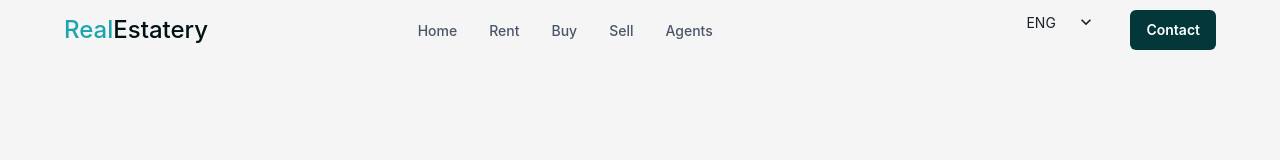
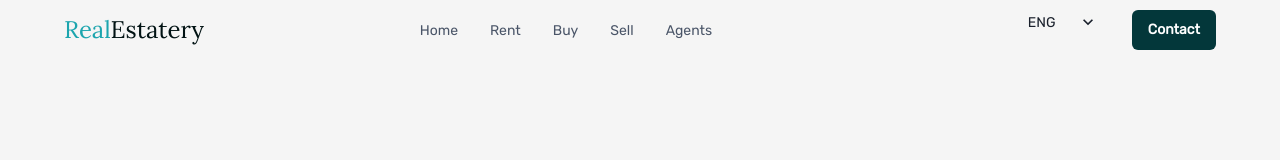
Before and after one commit to Ajyupdate/freestyle, a Next.js app: page / in a window 1280 px wide. Shown: the top 160 px of the page. Built offline with nearby package versions, Linux system fonts and the light colour scheme.

Commit message:
adding font

```diff
--- /dev/null
+++ b/config.ts
@@ -0,0 +1,11 @@
+import { extendTheme } from "@chakra-ui/react";
+
+
+const theme = extendTheme({
+  fonts: {
+    heading: `'lora', sans-serif`,
+    body: `'rubik', sans-serif`,
+  },
+})
+
+export default theme
--- a/package.json
+++ b/package.json
@@ -13,6 +13,8 @@
     "@chakra-ui/react": "^2.4.6",
     "@emotion/react": "^11.10.5",
     "@emotion/styled": "^11.10.5",
+    "@fontsource/lora": "^4.5.13",
+    "@fontsource/rubik": "^4.5.14",
     "@next/font": "13.1.1",
     "@types/node": "18.11.18",
     "@types/react": "18.0.26",
--- a/pages/_app.tsx
+++ b/pages/_app.tsx
@@ -3,9 +3,13 @@ import type { AppProps } from 'next/app'
 import { ChakraProvider } from '@chakra-ui/react'
 import Nav from '../component/Nav'
 import Footer from '../component/Footer'
+
+import '@fontsource/lora/400.css'
+import '@fontsource/rubik/400.css'
+import theme from '../config'
 export default function App({ Component, pageProps }: AppProps) {
   return (
-    <ChakraProvider>
+    <ChakraProvider theme={theme}>
       {/* <Nav/> */}
       <Component {...pageProps} />
       {/* <Footer/> */}
```
Also changed, not shown: 1 other file (tests, documents, lock files or other folders).
